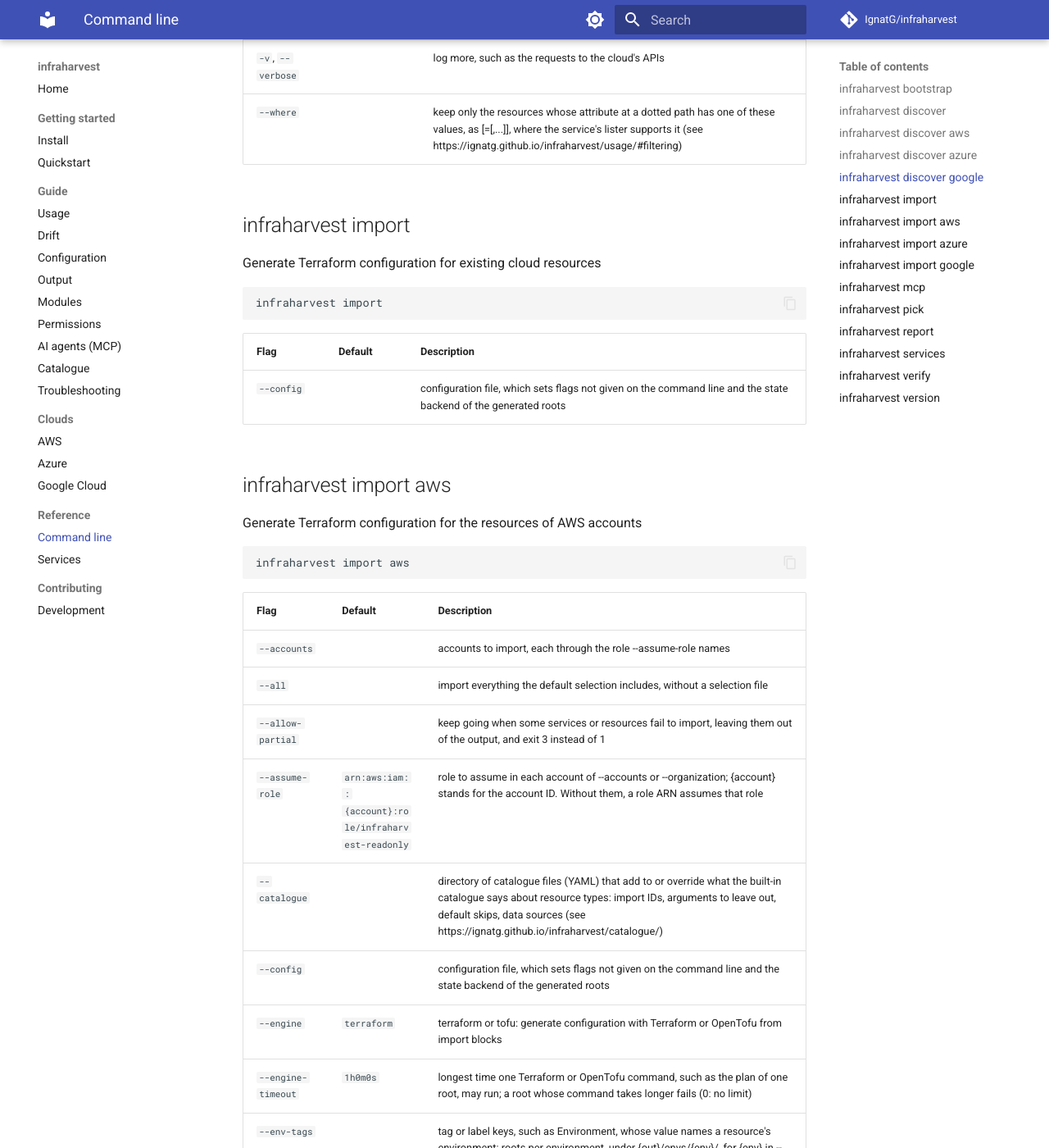
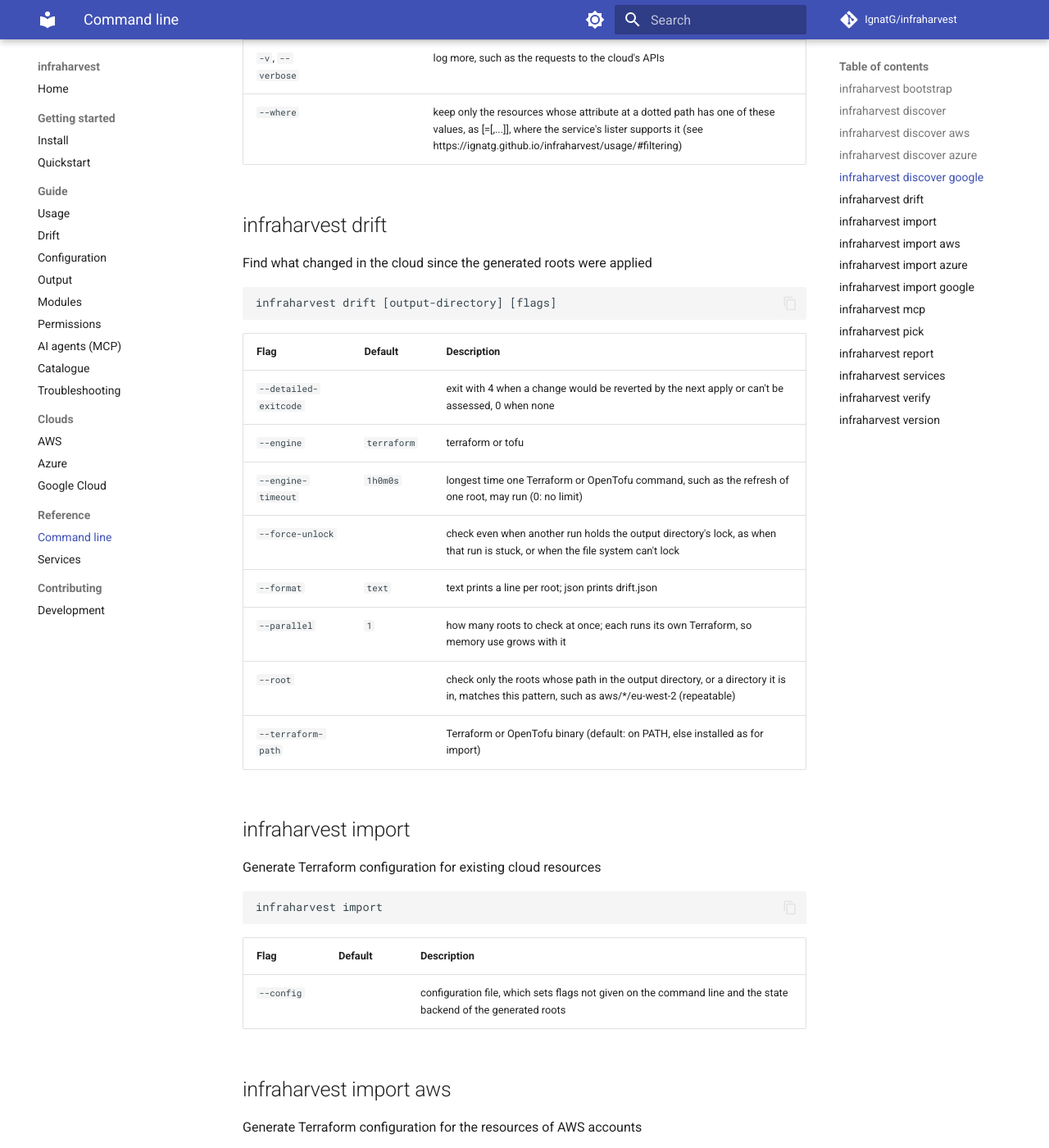
Before and after one commit to IgnatG/infraharvest, an MkDocs documentation site: the page built from docs/reference/cli.md, in a window 1280 px wide and 1400 px high, scrolled down 10222 px. Shown: the whole window at 82% size. Built offline with MkDocs 1.6.1 and Material for MkDocs 9.7.7, drawn with Linux system fonts in a browser that asks for light colours; comment, search, counter and statistics services are not loaded.

Commit message:
docs: add infraharvest drift to the command-line reference

````diff
--- a/docs/reference/cli.md
+++ b/docs/reference/cli.md
@@ -172,6 +172,25 @@ infraharvest discover google
 | `--terraform-path` |  | Terraform or OpenTofu binary (default: on PATH; Terraform >= 1.5 or else the latest release, downloaded and verified; OpenTofu >= 1.6) |
 | `-v`, `--verbose` |  | log more, such as the requests to the cloud's APIs |
 | `--where` |  | keep only the resources whose attribute at a dotted path has one of these values, as <path>[=<value>[,<value>...]], where the service's lister supports it (see https://ignatg.github.io/infraharvest/usage/#filtering) |
+
+## infraharvest drift
+
+Find what changed in the cloud since the generated roots were applied
+
+```
+infraharvest drift [output-directory] [flags]
+```
+
+| Flag | Default | Description |
+|---|---|---|
+| `--detailed-exitcode` |  | exit with 4 when a change would be reverted by the next apply or can't be assessed, 0 when none |
+| `--engine` | `terraform` | terraform or tofu |
+| `--engine-timeout` | `1h0m0s` | longest time one Terraform or OpenTofu command, such as the refresh of one root, may run (0: no limit) |
+| `--force-unlock` |  | check even when another run holds the output directory's lock, as when that run is stuck, or when the file system can't lock |
+| `--format` | `text` | text prints a line per root; json prints drift.json |
+| `--parallel` | `1` | how many roots to check at once; each runs its own Terraform, so memory use grows with it |
+| `--root` |  | check only the roots whose path in the output directory, or a directory it is in, matches this pattern, such as aws/*/eu-west-2 (repeatable) |
+| `--terraform-path` |  | Terraform or OpenTofu binary (default: on PATH, else installed as for import) |
 
 ## infraharvest import
 
````
Also changed, not shown: 1 other file.
